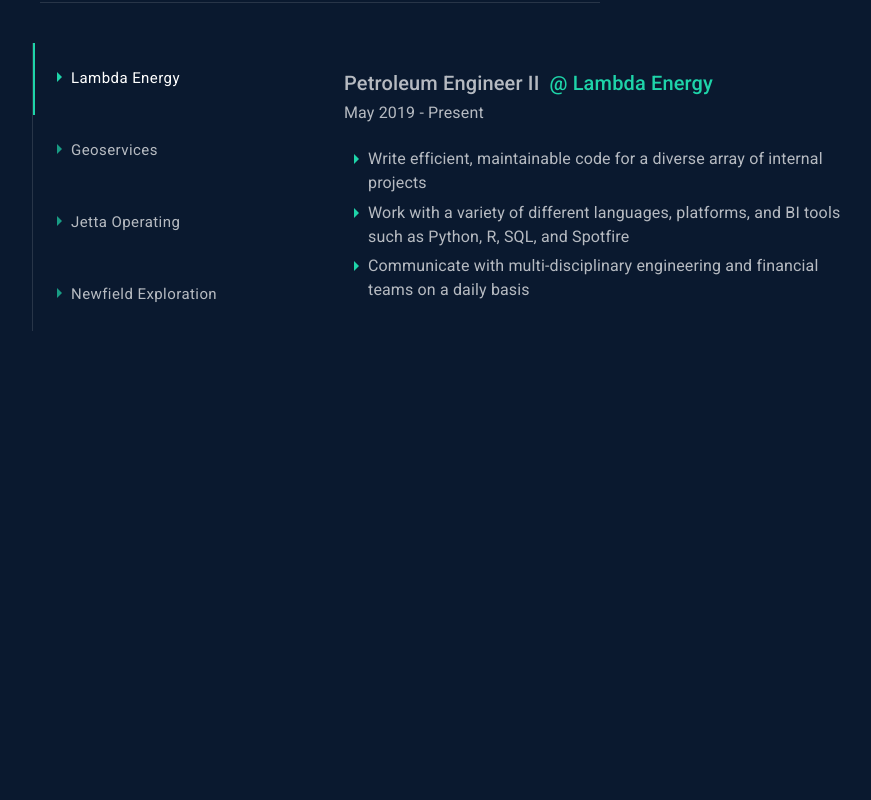
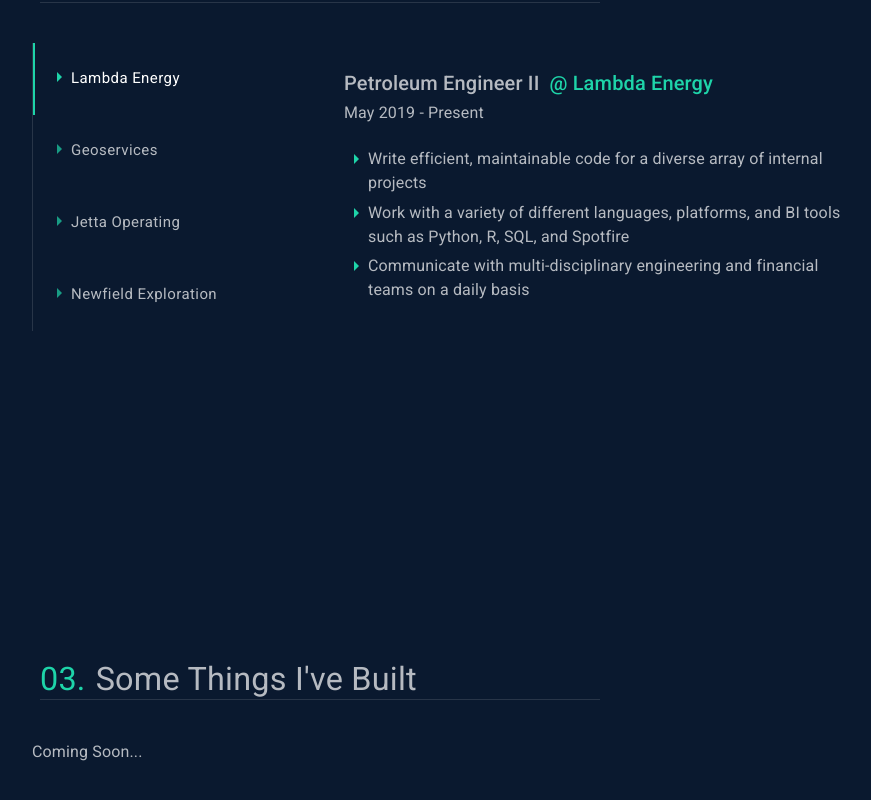
Before and after one commit to chrisrcole/chrisrcole.github.io, a React (Create React App) app: page / in a window 1280 px wide. Shown: the part 1778-2578 px from the top of the page, without its empty margins (32-903 px from the left). Built offline with nearby package versions, Linux system fonts and the light colour scheme.

Commit message:
adding work placeholder section

```diff
--- a/src/components/about/About.tsx
+++ b/src/components/about/About.tsx
@@ -104,7 +104,7 @@
             </Grid>
           </Grid>
           <Grid item xs={12} sm={6}>
-            <Card className={classes.root}>
+            <Card className={classes.root} style={{ marginLeft: 20 }}>
               <CardActionArea>
                 <CardMedia
                   className={classes.media}
--- a/src/components/home/Home.tsx
+++ b/src/components/home/Home.tsx
@@ -1,7 +1,7 @@
 import React from "react";
 import Container from "@material-ui/core/Container";
 
-import { Hero } from "../Hero/";
+import { Hero } from "../hero";
 import { About } from "../about";
 import { Experience } from "../experience";
 import { Work } from "../work";
--- a/src/components/work/Work.tsx
+++ b/src/components/work/Work.tsx
@@ -1,5 +1,59 @@
 import React from "react";
+import Grid from "@material-ui/core/Grid";
+import Typography from "@material-ui/core/Typography";
+import Divider from "@material-ui/core/Divider";
+
+import { makeStyles } from "@material-ui/core/styles";
+
+const useStyles = makeStyles((theme) => ({
+  root: {
+    maxWidth: 345,
+  },
+  media: {
+    height: 345,
+  },
+  section: {
+    marginTop: theme.spacing(4),
+  },
+}));
 
 export const Work = () => {
-  return <></>;
+  const classes = useStyles();
+  return (
+    <>
+      <Grid container spacing={2}>
+        <Grid item xs={12} sm={6}>
+          <Typography
+            variant="h4"
+            component="h2"
+            color="secondary"
+            style={{
+              display: "flex",
+              alignItems: "center",
+            }}
+          >
+            {/* {"[ " + index + " ]"} */}
+            03.{" "}
+            <Typography
+              variant="h4"
+              component="span"
+              display={"inline"}
+              color="textSecondary"
+              style={{ marginLeft: 10 }}
+            >
+              Some Things I've Built
+            </Typography>
+          </Typography>
+          <Divider style={{ width: "100%" }} />
+        </Grid>
+        <Grid container className={classes.section}>
+          <Grid item xs={12} sm={6}>
+            <Typography variant="body1" color="textSecondary" gutterBottom>
+              Coming Soon...
+            </Typography>
+          </Grid>
+        </Grid>
+      </Grid>
+    </>
+  );
 };
```
